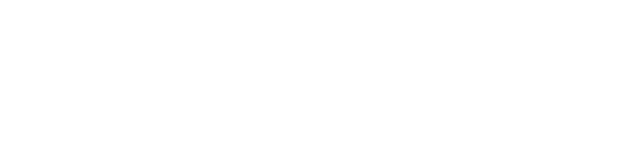
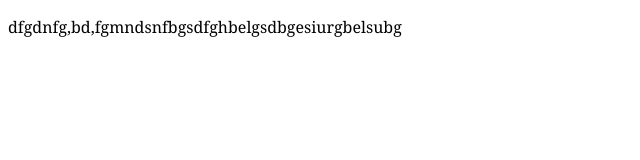
Before and after one commit to rachel-glennie/images-demo, a plain HTML site: page index.html in a window 1280 px wide. Shown: the whole page, without its empty margins (0-640 px from the left). Drawn offline with Linux system fonts and the light colour scheme.

```diff
--- a/css/main.css
+++ b/css/main.css
@@ -9,3 +9,7 @@
 img {
 	width:100%;
 }
+
+body {
+	font-family: 'Georgia', serif;
+}
--- a/index.html
+++ b/index.html
@@ -3,14 +3,14 @@
 <head>
 		<meta charset="utf-8">
 		<meta name="viewport" content="width=device-width, intital-scale=1">
-		<title>Chinese Zodiac</title>
+		<title>Trees</title>
 		<link href="css/main.css" rel="stylesheet">
 		<link href='http://fonts.googleapis.com/css?family=Noto+Sans:400,700,400italic' rel='stylesheet' type='text/css'>
 </head>
 
 <body>
 
-
+<p>dfgdnfg,bd,fgmndsnfbgsdfghbelgsdbgesiurgbelsubg</p>
 
 
 
```
Also changed, not shown: images/logo.svg (added).
